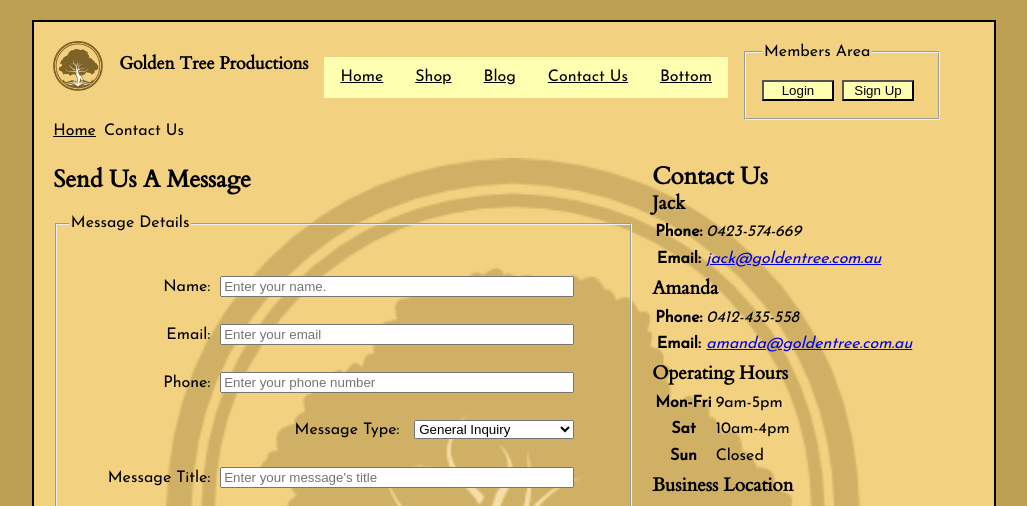
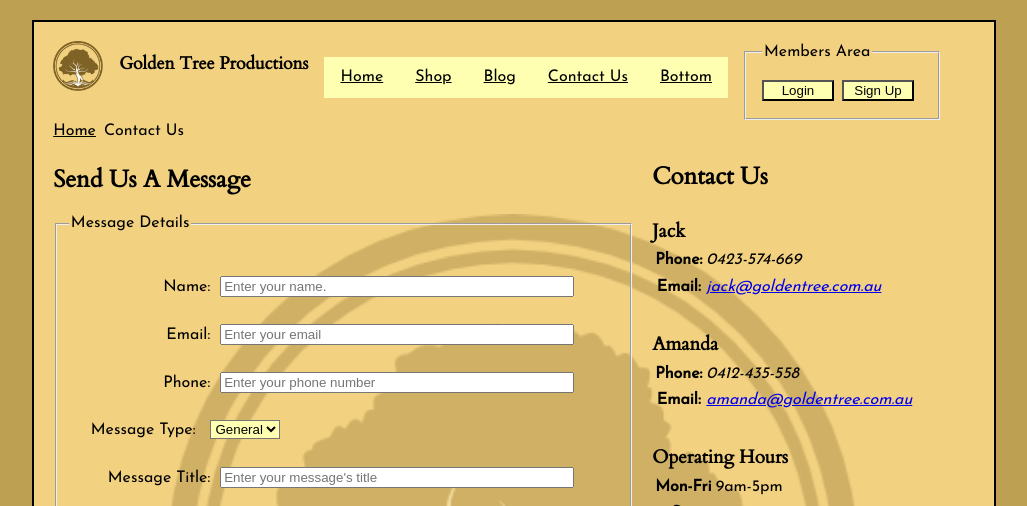
Before and after one commit to dallas-hall/learning-php, a PHP site: page /contact_us.php in a window 1280 px wide. Shown: the top 506 px of the page, without its empty margins (126-1153 px from the left). Run offline with PHP 8.4, Linux system fonts and the light colour scheme.

Commit message:
Moar CSS styling for buttons and forms.  Added JavaSCript for form validation.

```diff
--- a/wp/a2/contact_us.php
+++ b/wp/a2/contact_us.php
@@ -37,29 +37,33 @@
 		<main>
 			<article class="column1">
 				<h2>Send Us A Message</h2>
-				<form action="" method="post">
+				<script type="text/javascript" src="js/checkContactForm.js"></script>
+				<form action="https://titan.csit.rmit.edu.au/~e54061/wp/processing.php" method="post"
+					  onsubmit="return checkContactDetails()">
 					<fieldset class="messageFieldSet">
 						<legend>Message Details</legend>
 						<!--Splitting across multiple lines to stop white space nodes being introduced-->
 						<p><label>Name:<input type="text" name="customerName" required
 											  placeholder="Enter your name."
 								></label><br>
-							<label>Email:<input type="email" name="customerEmail" placeholder="Enter your email"
-								></label><br>
-							<label>Phone:<input type="text" name="customerPhone"
-												placeholder="Enter your phone number"
-								></label><br>
+							<label>Email:<input id="contactEmail" type="email" name="email" placeholder=
+								"Enter your email"></label><br>
+							<label>Phone:<input id="contactPhone" type="text" name="phone"
+												placeholder="Enter your phone number"></label><br>
 							<label id="messageType">Message Type:
-								<select name="messageType">
-									<option value="general">General Inquiry</option>
-									<option value="sale">Sales Inquiry</option>
+								<select id="messageTypeBox" name="messageType">
+									<option value="general" selected>General</option>
+									<option value="sale">Sales</option>
+									<option value="sale">Quote</option>
 								</select></label><br>
 							<label>Message Title:<input type="text" name="messageTitle"
 														placeholder="Enter your message's title"
 								></label><br>
 							<label><span id="textAreaLabel">Message:</span
 								><textarea id="customerMessage" placeholder="Enter your message"
-										   required></textarea></label></p>
+										   required name="messageText"></textarea></label></p>
+						<span id="contactMessage"></span><br>
+						<input id="contactSubmit" type="submit" value="Send Message">
 					</fieldset>
 				</form>
 			</article>
--- a/wp/a2/css/base.css
+++ b/wp/a2/css/base.css
@@ -124,6 +124,7 @@
 
 Set width and alignment
 Align text, set background colour, update text colour, and width.
+Change background colour for active and hover
 
  */
 header .memberButtons {
@@ -136,6 +137,17 @@
 	background-color: #ffffb2;
 	color: black;
 	width: 72px;
+}
+
+#loginButton, #signUpButton {
+	text-align: center;
+	background-color: #ffffb2;
+	color: black;
+	width: 72px;
+}
+
+#buttonLogin:active, #buttonLogin:hover, #buttonSignUp:active, #buttonSignUp:hover   {
+	background-color: #bea053;
 }
 
 /* Style the breadcrumbs
--- a/wp/a2/css/contact_form.css
+++ b/wp/a2/css/contact_form.css
@@ -9,15 +9,28 @@
 	float: left;
 }
 
+#contactUsPage h3 {
+	margin-top: 10%;
+}
+
 #contactUsPage .messageFieldSet {
 	margin-top: 20px;
 	padding: 2%;
 	line-height: 1.6em;
 }
 
+#contactSubmit, #messageTypeBox {
+	background-color: #ffffb2;
+}
+
+#contactUsPage #messageType {
+	text-align: left;
+	padding-left: 4%;
+}
+
 #contactUsPage textarea {
 	height: 200px;
-	width: 70%;
+	width: 73%;
 	margin-left: 2%;
 }
 
@@ -36,11 +49,21 @@ input[type="text"], input[type="email"]{
 }
 
 #contactUsPage select {
-	width: 160px;
+	/*width: 140px;*/
 	margin-left: 2%;
 }
 
-/* Style the email addresses when they are active / hovered */
+#contactSubmit {
+	display: inline-block;
+	float: left;
+	margin-left: 25%;
+}
+
+#contactSubmit:active, #contactSubmit:hover {
+	background-color: #bea053;
+}
+
+	/* Style the email addresses when they are active / hovered */
 td a:active, td a:hover {
 	background-color: #b5d3ff;
 }
--- a/wp/a2/css/dev.css
+++ /dev/null
@@ -1,23 +0,0 @@
-.pageBody {
-	padding: 0% 2%;
-}
-
-.pageBody .column1 {
-	clear: both;
-	margin: 0px auto;
-	float: left;
-	min-width: 320px;
-	width: 63%;
-}
-
-.pageBody .column2 {
-	padding-left: 2%;
-	float: left;
-	min-width: 320px;
-	width: 33%;
-}
-
-/* This makes sure that the footer goes down to the bottom of the page properly */
-footer {
-	clear: both;
-}
--- /dev/null
+++ b/wp/a2/js/checkContactForm.js
@@ -0,0 +1,17 @@
+function checkContactDetails() {
+	var messageElement = document.getElementById("contactMessage");
+	var phoneElement = document.getElementById("contactEmail");
+	var phoneContent = phoneElement.value.toString();
+	console.log(phoneContent);
+	var emailElement = document.getElementById("contactPhone");
+	var emailContent = emailElement.value.toString();
+	console.log(emailContent);
+
+	if (phoneContent == null && emailContent == null) {
+		messageElement.innerHTML = "Must enter phone or email or both.";
+		return false;
+	} else {
+		messageElement.innerHTML = "";
+		return true;
+	}
+}
--- a/wp/a2/js/checkLogin.js
+++ b/wp/a2/js/checkLogin.js
@@ -1,5 +1,5 @@
-
 function checkLogin() {
+	var messageElement = document.getElementById("loginMessage");
 	var emailElement = document.getElementById("loginEmail");
 	var emailContent = emailElement.value.toString();
 	console.log(emailContent + " : " + emailContent.length);
@@ -8,14 +8,17 @@ function checkLogin() {
 	console.log(passwordContent + " : " + passwordContent.length);
 
 	if(!emailContent.length > 0 ) {
+		messageElement.innerText = "Email is invalid.";
 		console.log("false");
 		return false;
 	}
 	else if (passwordContent.length < 8) {
+		messageElement.innerText = "Password must be >= 8 characters.";
 		console.log("false");
 		return false;
 	}
 	else {
+		messageElement.innerText = "";
 		console.log("true");
 		return true;
 	}
--- a/wp/a2/signup.php
+++ b/wp/a2/signup.php
@@ -49,7 +49,7 @@
 						<label>Repeat Password:<input id="password2" type="password" name="secondPassword"
 													  placeholder="Repeat your password. They must match."
 													  required></label><br>
-						<input type="submit" value="Sign Up">
+						<input id="signUpButton" type="submit" value="Sign Up">
 					</fieldset>
 					<p id="signUpMessage"></p>
 				</form>
```
Also changed, not shown: wp/a2/login.php (+5 -5 lines), wp/a2/products.php (+3 -4 lines).
